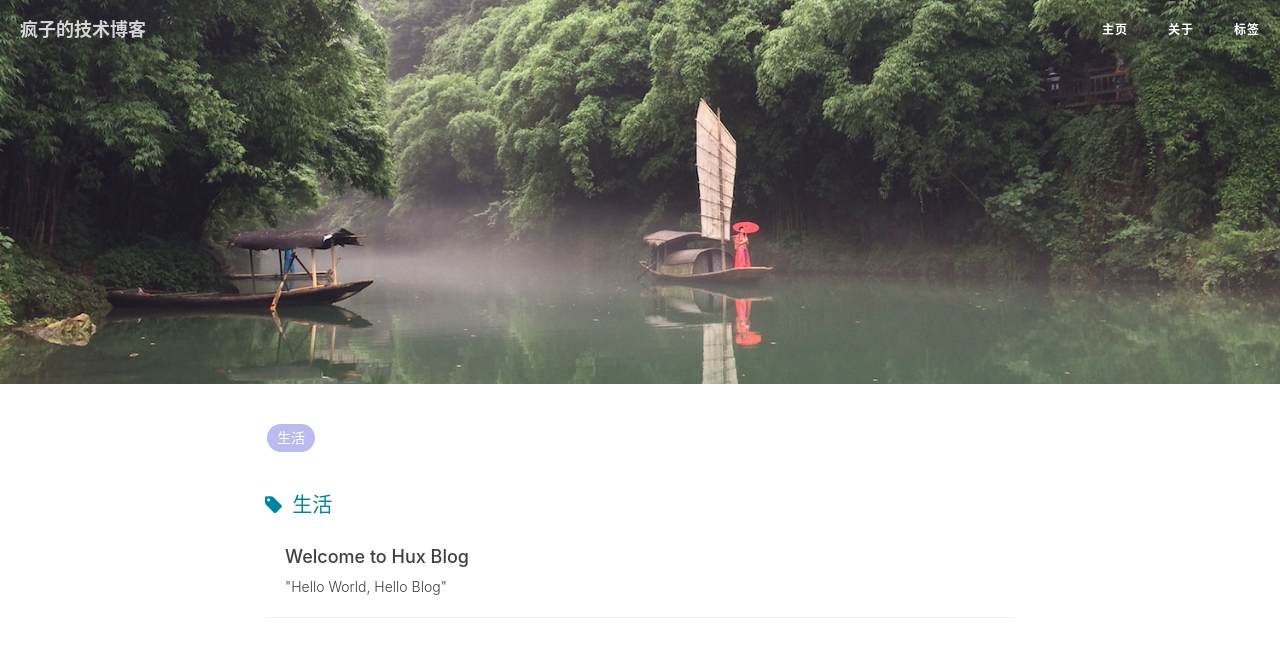
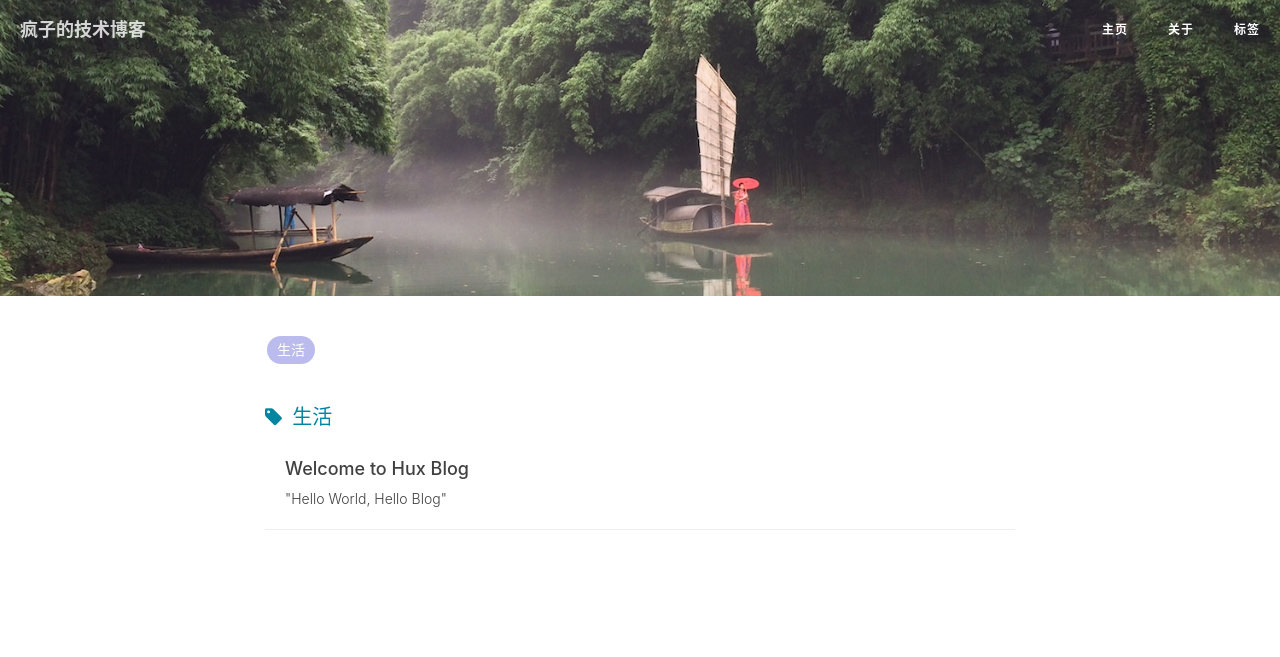
Before and after one commit to xttxqjfg/xttxqjfg.github.io, a Jekyll site: the page built from tags.html, in a window 1280 px wide. Shown: the top 657 px of the page. Built offline with Jekyll 4.4.1, drawn with Linux system fonts in a browser that asks for light colours; nearby versions of some CDN libraries; comment, search, counter and statistics services are not loaded.

Commit message:
no message

```diff
--- a/tags.html
+++ b/tags.html
@@ -12,7 +12,7 @@
             <div class="col-lg-8 col-lg-offset-2 col-md-10 col-md-offset-1">
                 <div class="site-heading" id="tag-heading">
                     <!-- <h1>{% if page.title %}{{ page.title }}{% else %}{{ site.title }}{% endif %}</h1> -->
-                    <h1></br></br></br></h1>
+                    <h1></br></br></h1>
                     <span class="subheading">{{ page.description }}</span>
                 </div>
             </div>
```
